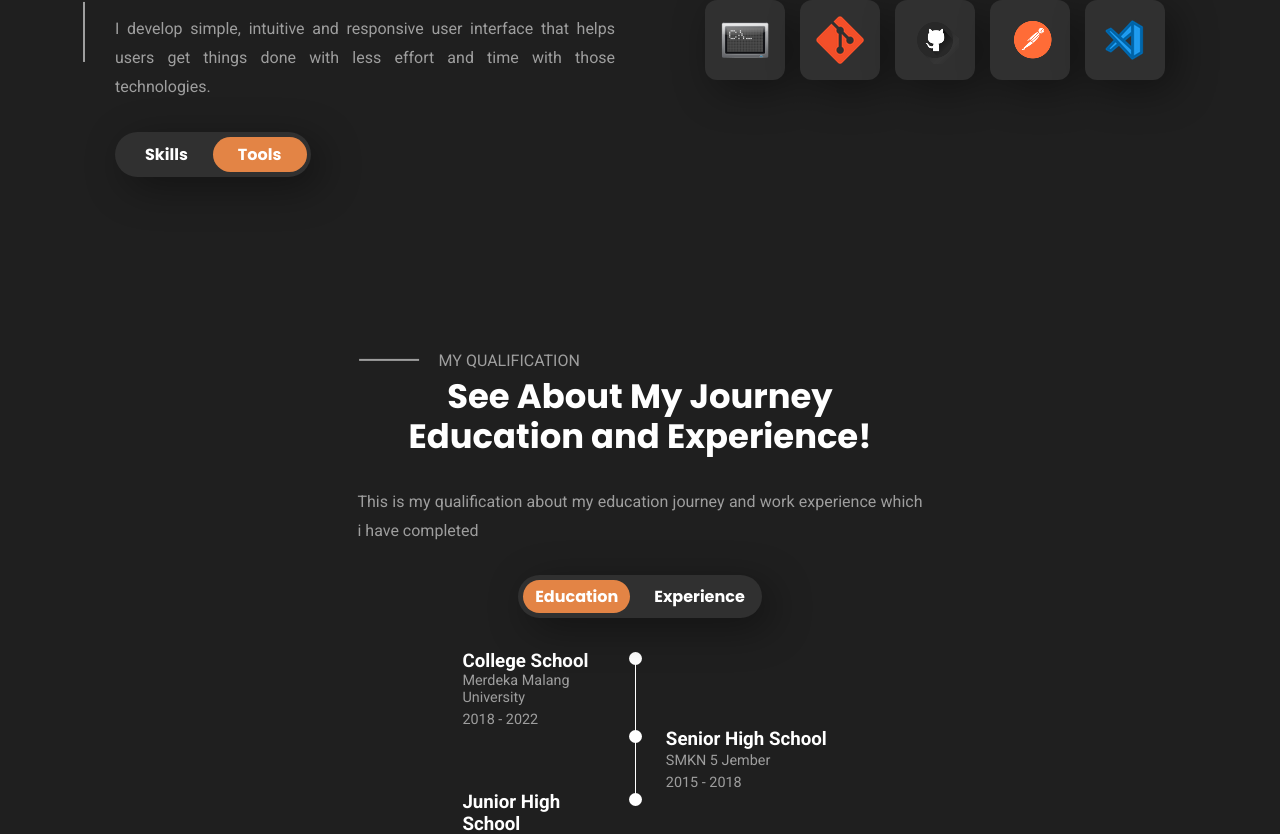
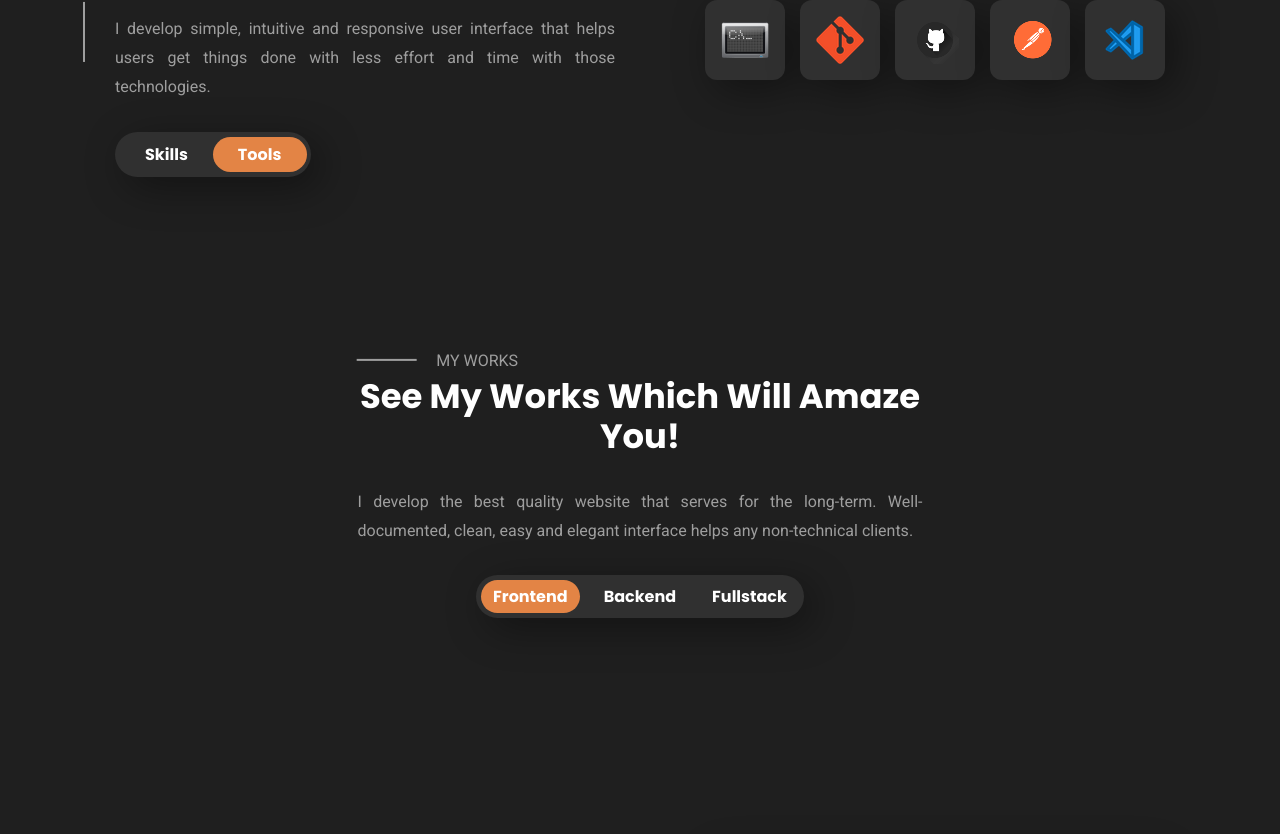
Before and after one commit to alfaniferdiansah/my-web-portofolio, a React (Create React App) app: page / in a window 1280 px wide. Shown: the part 1963-2797 px from the top of the page. Built offline with nearby package versions, Linux system fonts and the light colour scheme; a web font is replaced by a local one.

Commit message:
update porto

```diff
--- a/src/component/Content/Contact/Contact.jsx
+++ b/src/component/Content/Contact/Contact.jsx
@@ -16,7 +16,7 @@ const Contact = () => {
     if (name === "" || email === "" || phone === "" || message === "") {
       console.log("error send message");
       toast.error("Opss! Your message cann't process, please fill all field");
-    }else {
+    } else {
       setOpen(!open);
     }
   };
@@ -63,13 +63,6 @@ const Contact = () => {
             <li className="contact-list-item">
               <div className="contact-item-icon">
                 <ion-icon name="location-outline"></ion-icon>
-              </div>
-              <div className="wrapper">
-                <h3 className="h4 contact-item-title">Address:</h3>
-                <address className="contact-info">
-                  Dsn. Curah Ancar Timur, RT/RW.11/02, Rambipuji, Jember, Jawa
-                  Timur, Indonesia
-                </address>
               </div>
             </li>
             <li className="contact-list-item">
--- a/src/component/Content/Education/Education.jsx
+++ /dev/null
@@ -1,156 +0,0 @@
-import React, { useState } from "react";
-
-const Education = () => {
-  const [toggleState, setToggleState] = useState(1);
-
-  const toggleTab = (index) => {
-    setToggleState(index);
-  };
-
-  return (
-    <section className="exp" id="experience">
-      <div className="exp-content">
-        <div className="section-edu">
-        <p className="exp-subtitle">My Qualification</p>
-        <h2 className="h3 exp-title">See About My Journey Education and Experience!</h2>
-        <p className="section-text">
-          This is my qualification about my education journey and work experience which i have completed
-        </p>
-        </div>
-      </div>
-
-      <div className="edu-container container">
-        <div className="edu-tabs">
-          <div
-            className={
-              toggleState === 1
-                ? "edu-button edu-active"
-                : "edu-button"
-            }
-            onClick={() => toggleTab(1)}
-          >
-            Education
-          </div>
-
-          <div
-            className={
-              toggleState === 2
-                ? "edu-button edu-active"
-                : "edu-button"
-            }
-            onClick={() => toggleTab(2)}
-          >
-            Experience
-          </div>
-        </div>
-
-        <div className="edu-sections">
-          <div
-            className={
-              toggleState === 1
-                ? "edu-content edu-content-active"
-                : "edu-content"
-            }
-          >
-            <div className="edu-data">
-              <div>
-                <h3 className="edu-title">College School</h3>
-                <span className="edu-subtitle">
-                  Merdeka Malang University
-                </span>
-                <div className="edu-calender">
-                  <i className="uil uil-calendar-alt"></i> 2018 - 2022
-                </div>
-              </div>
-
-              <div>
-                <span className="edu-rounder"></span>
-                <span className="edu-line"></span>
-              </div>
-            </div>
-
-            <div className="edu-data">
-              <div></div>
-              <div>
-                <span className="edu-rounder"></span>
-                <span className="edu-line"></span>
-              </div>
-
-              <div>
-                <h3 className="edu-title">Senior High School</h3>
-                <span className="edu-subtitle">
-                  SMKN 5 Jember
-                </span>
-                <div className="edu-calender">
-                  <i className="uil uil-calendar-alt"></i> 2015 - 2018
-                </div>
-              </div>
-            </div>
-
-            <div className="edu-data">
-              <div>
-                <h3 className="edu-title">Junior High School</h3>
-                <span className="edu-subtitle">
-                  SMPN 1 Rambipuji
-                </span>
-                <div className="edu-calender">
-                  <i className="uil uil-calendar-alt"></i> 2012 - 2015
-                </div>
-              </div>
-
-              <div>
-                <span className="edu-rounder"></span>
-              </div>
-            </div>
-          </div>
-
-          <div
-            className={
-              toggleState === 2
-                ? "edu-content edu-content-active"
-                : "edu-content"
-            }
-          >
-            <div className="edu-data">
-              <div>
-                <h3 className="edu-title">Eduwork.ID</h3>
-                <span className="edu-subtitle">
-                  Full Stack Developer
-                </span>
-                <div className="edu-calender">
-                  <i className="uil uil-calendar-alt"></i> 2022 - 2023
-                </div>
-              </div>
-
-              <div>
-                <span className="edu-rounder"></span>
-                <span className="edu-line"></span>
-              </div>
-            </div>
-
-            <div className="edu-data">
-              <div></div>
-              <div>
-                <span className="edu-rounder"></span>
-              </div>
-
-              <div>
-                <h3 className="edu-title">Icon Technology</h3>
-                <span className="edu-subtitle">
-                  Technician
-                </span>
-                <div className="edu-calender">
-                  <i className="uil uil-calendar-alt"></i> 2017 - 2018
-                </div>
-              </div>
-            </div>
-
-          </div>
-
-        </div>
-      </div>
-    </section>
-  );
-};
-
-export default Education;
--- a/src/pages/Content.jsx
+++ b/src/pages/Content.jsx
@@ -5,7 +5,6 @@ import Skill from "../component/Content/Skill/Skill.jsx";
 import Portfolio from "../component/Content/Portfolio/Portfolio.jsx";
 import Contact from "../component/Content/Contact/Contact.jsx";
 import Stats from "../component/Content/Stats/Stats.jsx";
-import Education from "../component/Content/Education/Education.jsx";
 
 const Content = () => {
   return (
@@ -15,7 +14,6 @@ const Content = () => {
         <Stats />
         <About />
         <Skill />
-        <Education />
         <Portfolio />
         <Contact />
       </article>
```
Lines whose indentation alone changed are shown as unchanged.
